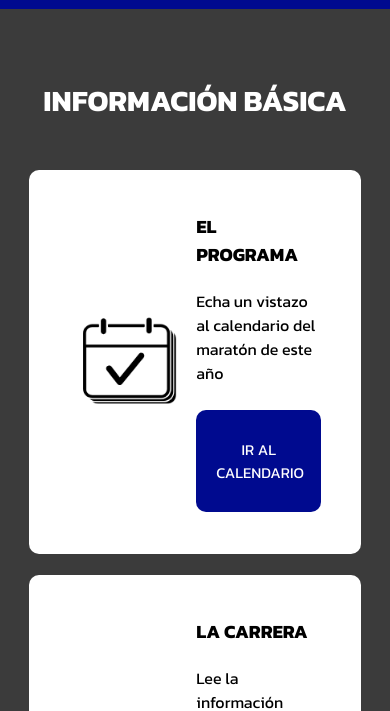
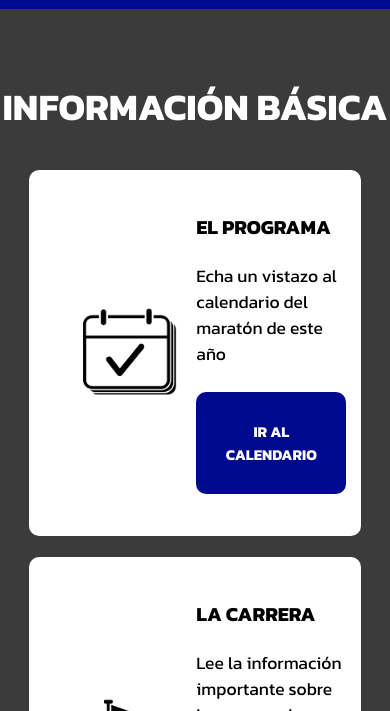
Before and after one commit to inieloudali/wireframeWeb, a plain HTML site: page seccion2.html in a window 390 px wide. Shown: the part 75-786 px from the top of the page. Drawn offline with nearby package versions, Linux system fonts and the light colour scheme; a web font is replaced by a local one.

Commit message:
media 1024px agregado en todas las secciones

```diff
--- a/estilos.css/seccion.css
+++ b/estilos.css/seccion.css
@@ -68,7 +68,6 @@ h2 {
     margin-left: auto;
     margin-right: auto;
     padding-bottom: 3vh;
-
 }
 
 
@@ -103,6 +102,45 @@ footer {
     font-weight: 400;
 }
 
+@media screen and (max-width: 1024px) {
+    nav a {
+        font-size: 25px;
+    }
+
+    h2 {
+        text-align: center;
+        font-size: 40px;
+    }
+
+    .subtitle {
+        text-align: center;
+    }
+
+    .textito2{
+        text-align: center;
+        font-size: 22.5px;
+    }
+
+    .padre {
+        justify-content: space-evenly;
+        align-items: center;
+        width: 100%;
+    }
+
+    #img1 {
+        margin-left: 20vw;
+    }
+
+    #img2 {
+        margin-right: 20vw;
+    }
+
+    footer {
+        padding-left: 5vw;
+        text-align: center;
+    }
+}
+
 @media screen and (max-width: 768px) {
     nav a {
         font-size: 20px;
@@ -121,7 +159,7 @@ footer {
         font-size: 25px;
     }
 
-    .padre{
+    .padre {
         justify-content: space-evenly;
         align-items: center;
         width: 100%;
--- a/estilos.css/seccion2.css
+++ b/estilos.css/seccion2.css
@@ -123,6 +123,53 @@ footer {
     font-weight: 400;
 }
 
+@media screen and (max-width: 1024px) {
+    nav a {
+        font-size: 25px;
+    }
+
+    h2 {
+        text-align: center;
+        font-size: 37.5px;
+    }
+
+    h3 {
+        font-size: 22.5px;
+    }
+
+    section{
+        margin-right: auto;
+        margin-left: auto;
+        width: 70%;
+        justify-content: space-evenly;
+    }
+
+    img {
+        height: 17.5vh;
+    }
+
+    .text {
+        font-size: 17.5px;
+        padding-top: 2vh;
+    }
+
+    button{
+        margin-top: 3vh;
+        width: 175px;
+        height: 10vh;
+        font-weight: bold;
+    }
+
+    div{
+        width: auto;
+    }
+
+    footer {
+        padding-left: 5vw;
+        text-align: center;
+    }
+}
+
 @media screen and (max-width: 768px) {
     nav a {
         font-size: 20px;
@@ -130,6 +177,10 @@ footer {
 
     h2 {
         text-align: center;
+    }
+
+    h3 {
+        font-size: 20px;
     }
 
     section{
@@ -143,13 +194,16 @@ footer {
         height: 12vh;
     }
 
-    .text{
+    .text {
         padding-top: 2.5vh;
     }
+
     button{
         margin-top: 3vh;
-        width: 125px;
+        width: 150px;
         height: 12vh;
+        font-weight: bold;
+
     }
 
     div{
@@ -159,6 +213,5 @@ footer {
     footer {
         padding-left: 5vw;
         text-align: center;
-
     }
 }
--- a/estilos.css/seccion3.css
+++ b/estilos.css/seccion3.css
@@ -58,13 +58,13 @@ main {
     font-weight: 400;
     font-style: normal;
     height: 82.5vh;
-    text-align: center;
+    /* text-align: center; */
     color: black;
     background: url("../imagenes/foto7.png");
 }
 
 h3 {
-    text-align: center;
+    /* text-align: center; */
     height: 30vh;
     font-size: 3.5vh;
     padding-top: 20vh;
@@ -97,12 +97,46 @@ footer {
     font-weight: 400;
 }
 
+@media screen and (max-width: 1024px) {
+    nav a {
+        font-size: 25px;
+    }
+
+    h2 {
+        text-align: center;
+    }
+
+    h3 {
+        text-align: center;
+        font-size: 40px;
+    }
+
+    section {
+        margin-right: auto;
+        margin-left: auto;
+        width: 85%;
+        justify-content: space-evenly;
+    }
+
+    .texto {
+        text-align: center;
+        font-size: 22.5px;
+    }
+
+    div {
+        width: auto;
+    }
+
+    footer {
+        padding-left: 5vw;
+        text-align: center;
+    }
+}
+
 @media screen and (max-width: 768px) {
     nav a {
         font-size: 20px;
     }
-
-
 
     h2 {
         text-align: center;
@@ -115,6 +149,10 @@ footer {
         justify-content: space-evenly;
     }
 
+    .texto {
+        text-align: center;
+    }
+
     div {
         width: auto;
     }
--- a/estilos.css/seccion4.css
+++ b/estilos.css/seccion4.css
@@ -118,6 +118,33 @@ footer {
     font-weight: 400;
 }
 
+@media screen and (max-width: 1024px) {
+    nav a {
+        font-size: 25px;
+    }
+
+    h3 {
+        font-size: 37.5px;
+    }
+
+    .imagenesPosta {
+        width: 17.5vw;
+    }
+
+    h4 {
+        font-size: 20px;
+    }
+
+    .flechitaUwU {
+        margin-top: 1vh;
+    }
+
+    footer {
+        padding-left: 5vw;
+        text-align: center;
+    }
+}
+
 @media screen and (max-width: 768px) {
     nav a {
         font-size: 20px;
--- a/estilos.css/seccion5.css
+++ b/estilos.css/seccion5.css
@@ -121,26 +121,25 @@ footer {
 }
 
 @media screen and (max-width: 1024px) {
-    h3{
-        font-size: 6vh;
+    nav a {
+        font-size: 25px;
     }
 
-    nav a {
-        font-size: 20px;
-    }
-
-    h4 {
-        font-size: 35px;
+    h3 {
+        font-size: 40px;
     }
 
 
+    h4 {
+        font-size: 30px;
+    }
+
+    p {
+        font-size: 17.5px;
+    }
 
     .imagenesPosta {
         width: 15vw;
-    }
-
-    .flechitaUwU {
-        margin-top: 1vh;
     }
 
     footer {
@@ -151,7 +150,7 @@ footer {
 
 @media screen and (max-width: 768px) {
     h3 {
-        font-size: 4.5vh;
+        font-size: 35px;
     }
 
     nav a {
@@ -170,10 +169,6 @@ footer {
         font-size: 20px;
     }
 
-    .flechitaUwU {
-        margin-top: 1vh;
-    }
-
     footer {
         padding-left: 5vw;
         text-align: center;
```
Also changed, not shown: estilos.css/style.css (+38 -0 lines), seccion.html (+1 -1 lines).
